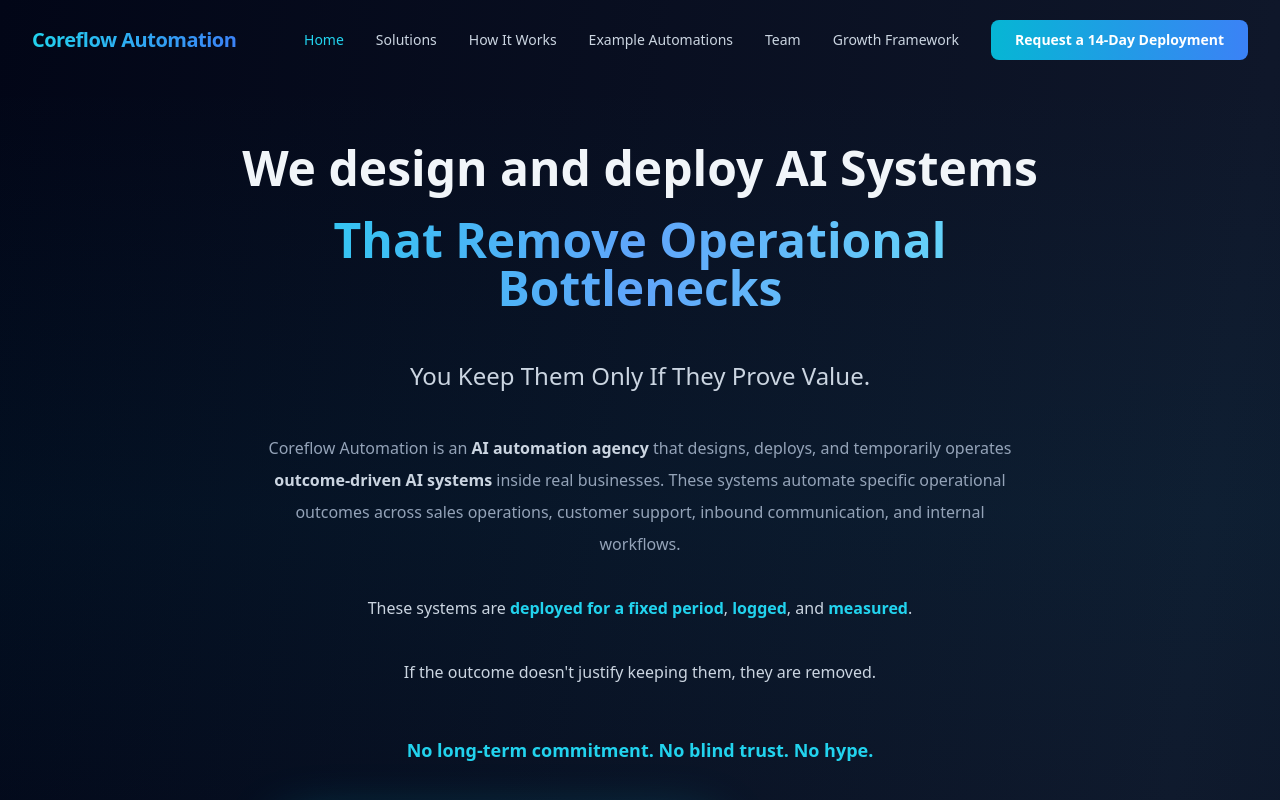
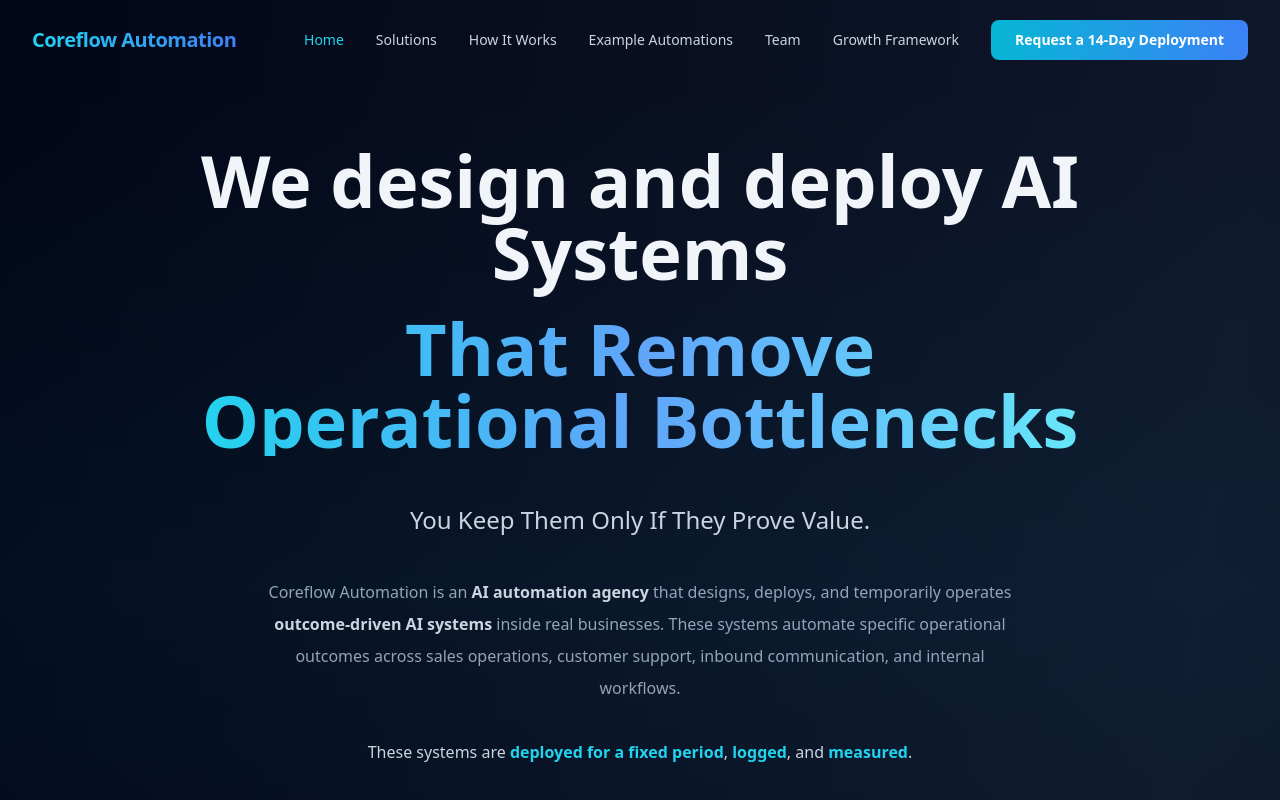
Before and after one commit to vladi1234valhala/valhala, a React (Vite) app in the folder project/: page / in a window 1280 px wide. Shown: the top 800 px of the page. Built offline with nearby package versions, Linux system fonts and the light colour scheme.

Commit message:
Updated Home.tsx

```diff
--- a/project/src/pages/Home.tsx
+++ b/project/src/pages/Home.tsx
@@ -153,7 +153,7 @@
       <section className="relative min-h-screen flex items-center justify-center px-4 sm:px-6 lg:px-8 overflow-hidden">
         <div className="absolute inset-0 bg-gradient-to-b from-transparent via-cyan-500/5 to-transparent pointer-events-none" />
         <div className="max-w-4xl mx-auto text-center relative z-10 fade-in-section py-16">
-          <h1 className="text-3xl sm:text-4xl lg:text-5xl font-bold mb-12 leading-relaxed">
+          <h1 className="text-4xl sm:text-5xl lg:text-7xl font-bold mb-12 leading-relaxed">
             <span className="block text-slate-100 mb-6">
               We design and deploy AI Systems
             </span>
```
